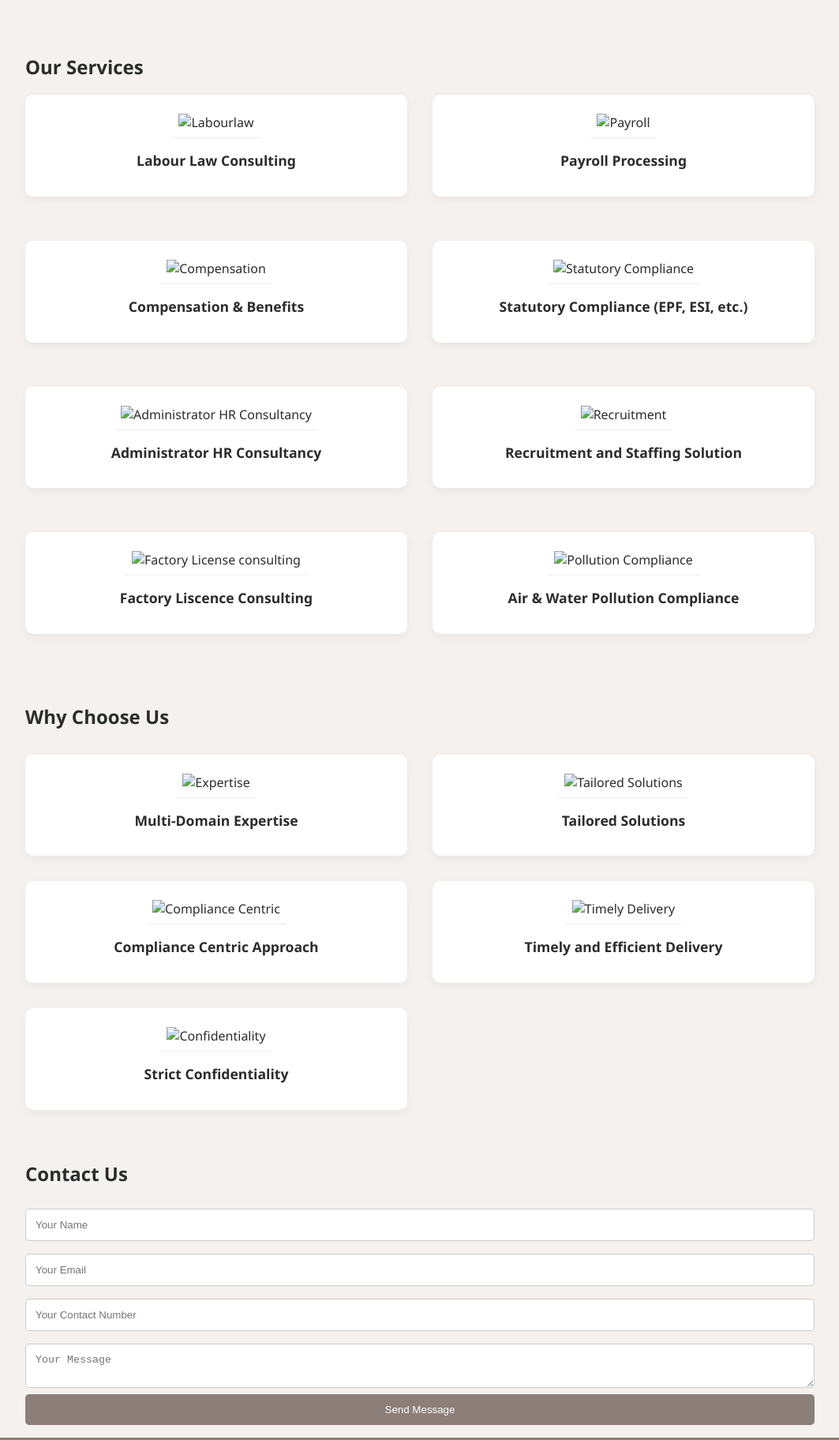
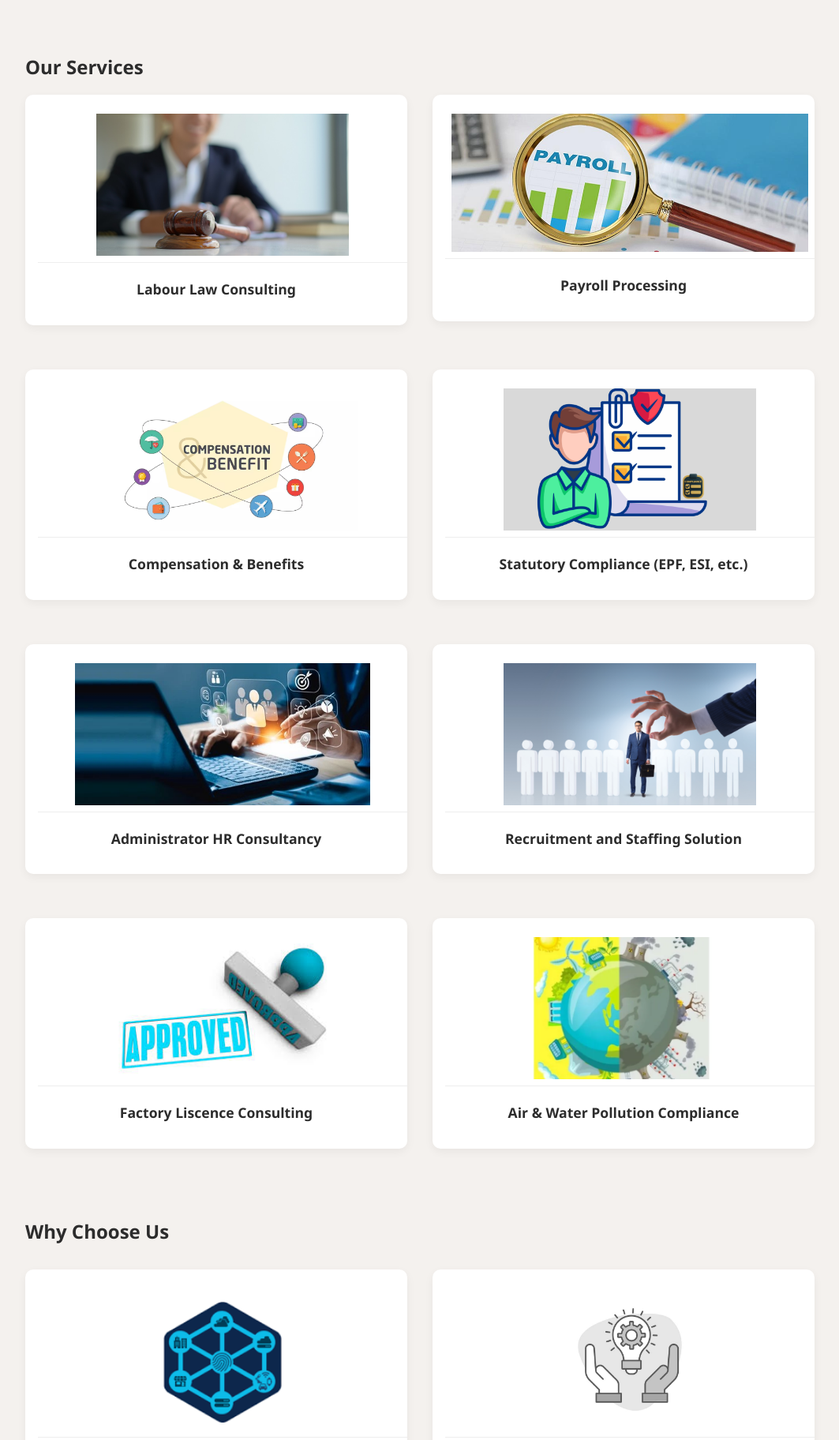
Before and after one commit to AbsoluteHR/Absolute_HR, a plain HTML site: page index.html in a window 1280 px wide. Shown: the part 800-2624 px from the top of the page at 79% size, without its empty margins (108-1171 px from the left). Drawn offline with Linux system fonts and the light colour scheme; files whose address does not match are found by name.

Commit message:
index.html

```diff
--- a/index.html
+++ b/index.html
@@ -22,7 +22,7 @@
       font-family: 'Segoe UI', sans-serif;
       background-color: #f4f1ee;
       color: #2c2c2c;
-      padding-top: 140px; /* Add padding equal to the header height */
+      padding-top: 140px;
     }
 
     .header-container {
@@ -239,7 +239,7 @@
     }
 
     .hero {
-      background: url("assets/hshake.png") no-repeat left center;
+      background: url("hshake.png") no-repeat left center;
       background-size: cover;
       padding: 10rem 1rem;
       text-align: center;
@@ -263,16 +263,16 @@
     }
 
     .service-item {
-      margin-bottom: 1.5rem; /* Space between service dropdowns */
+      margin-bottom: 1.5rem;
       border-radius: 10px;
       background-color: #ffffff;
-      box-shadow: 0 4px 12px rgba(0, 0, 0, 0.05); /* Soft shadow like Why Us */
+      box-shadow: 0 4px 12px rgba(0, 0, 0, 0.05);
       overflow: hidden;
       transition: box-shadow 0.3s ease;
     }
 
     .dropdown-btn {
-      background-color: #8c7f7a; /* Distinct yet consistent with site palette */
+      background-color: #8c7f7a;
       color: white;
       padding: 1rem 1.25rem;
       text-align: left;
@@ -286,12 +286,12 @@
     }
 
     .dropdown-btn:hover {
-      background-color: #6e615d; /* Softer hover tone */
+      background-color: #6e615d;
     }
 
     .dropdown-content {
       display: none;
-      background-color: #ffffff; /* Clear contrast */
+      background-color: #ffffff;
       color: #2c2c2c;
       padding: 1rem 1.25rem;
       border-top: 1px solid #eee;
@@ -394,7 +394,7 @@
       background-color: #8c7f7a;
       color: #fff;
       padding: 1rem;
-      padding-right: 140px; /* Reserve space for logo */
+      padding-right: 140px;
       text-align: center;
       box-sizing: border-box;
       display: flex;
@@ -521,7 +521,7 @@
 
     @media (max-width: 480px) {
       body {
-        padding-top: 160px; /* accommodate header space */
+        padding-top: 160px;
       }
 
       .hero {
@@ -656,7 +656,7 @@
         </li>
         <li><a href="#why">Why Us</a></li>
         <li><a href="#contact">Contact</a></li>
-        <li><a href="assets/Absolute Profile.pdf" download>Download Profile</a></li>
+        <li><a href="Absolute Profile.pdf" download>Download Profile</a></li>
       </ul>
     </nav>
   </header>
@@ -680,7 +680,7 @@
 
     <div class="service-item">
       <div class="service-header" onclick="toggleExclusiveService(this)">
-        <img src="assets/Labourlaw.jpg" alt="Labourlaw" class="service-icon" />
+        <img src="Labourlaw.jpg" alt="Labourlaw" class="service-icon" />
         <h3>Labour Law Consulting</h3>
       </div>
       <div class="dropdown-content">
@@ -692,7 +692,7 @@
 
     <div class="service-item">
         <div class="service-header" onclick="toggleExclusiveService(this)">
-            <img src="assets/payroll.jpg" alt="Payroll" class="service-icon" />
+            <img src="payroll.jpg" alt="Payroll" class="service-icon" />
             <h3>Payroll Processing</h3>
         </div>
       <div class="dropdown-content">
@@ -704,7 +704,7 @@
 
     <div class="service-item">
         <div class="service-header" onclick="toggleExclusiveService(this)">
-        <img src="assets/compensation.avif" alt="Compensation" class="service-icon" />
+        <img src="compensation.avif" alt="Compensation" class="service-icon" />
         <h3>Compensation & Benefits</h3>
       </div>
       <div class="dropdown-content">
@@ -716,7 +716,7 @@
 
     <div class="service-item">
         <div class="service-header" onclick="toggleExclusiveService(this)">
-            <img src="assets/scompliance.png" alt="Statutory Compliance" class="service-icon" />
+            <img src="scompliance.png" alt="Statutory Compliance" class="service-icon" />
             <h3>Statutory Compliance (EPF, ESI, etc.)</h3>
         </div>
       <div class="dropdown-content">
@@ -728,7 +728,7 @@
 
     <div class="service-item">
         <div class="service-header" onclick="toggleExclusiveService(this)">
-            <img src="assets/adminhr.jpg" alt="Administrator HR Consultancy" class="service-icon" />
+            <img src="adminhr.jpg" alt="Administrator HR Consultancy" class="service-icon" />
             <h3>Administrator HR Consultancy</h3>
         </div>
       <div class="dropdown-content">
@@ -740,7 +740,7 @@
 
     <div class="service-item">
         <div class="service-header" onclick="toggleExclusiveService(this)">
-            <img src="assets/recruitment.webp" alt="Recruitment" class="service-icon" />
+            <img src="recruitment.webp" alt="Recruitment" class="service-icon" />
             <h3>Recruitment and Staffing Solution</h3>
         </div>
       <div class="dropdown-content">
@@ -752,7 +752,7 @@
 
     <div class="service-item">
         <div class="service-header" onclick="toggleExclusiveService(this)">
-            <img src="assets/faclicense.jpg" alt="Factory License consulting" class="service-icon" />
+            <img src="faclicense.jpg" alt="Factory License consulting" class="service-icon" />
             <h3>Factory Liscence Consulting</h3>
         </div>
       <div class="dropdown-content">
@@ -764,7 +764,7 @@
 
     <div class="service-item">
         <div class="service-header" onclick="toggleExclusiveService(this)">
-            <img src="assets/pollutioncompliance.webp" alt="Pollution Compliance" class="service-icon" />
+            <img src="pollutioncompliance.webp" alt="Pollution Compliance" class="service-icon" />
             <h3>Air & Water Pollution Compliance</h3>
         </div>
       <div class="dropdown-content">
@@ -782,7 +782,7 @@
   <div class="why-grid">
     <div class="why-item" onclick="toggleWhyItem(this)">
         <div class="why-header">
-        <img src="assets/multidomain.png" alt="Expertise" class="why-icon-full" />
+        <img src="multidomain.png" alt="Expertise" class="why-icon-full" />
         <h3>Multi-Domain Expertise</h3>
         </div>
         <div class="why-dropdown">
@@ -794,7 +794,7 @@
 
     <div class="why-item" onclick="toggleWhyItem(this)">
         <div class="why-header">
-        <img src="assets/tailoredsol.jpg" alt="Tailored Solutions" class="why-icon-full" />
+        <img src="tailoredsol.jpg" alt="Tailored Solutions" class="why-icon-full" />
         <h3>Tailored Solutions</h3>
         </div>
         <div class="why-dropdown">
@@ -806,7 +806,7 @@
 
     <div class="why-item" onclick="toggleWhyItem(this)">
         <div class="why-header">
-        <img src="assets/comcentric.png" alt="Compliance Centric" class="why-icon-full" />
+        <img src="comcentric.png" alt="Compliance Centric" class="why-icon-full" />
         <h3>Compliance Centric Approach</h3>
         </div>
         <div class="why-dropdown">
@@ -818,7 +818,7 @@
 
     <div class="why-item" onclick="toggleWhyItem(this)">
         <div class="why-header">
-        <img src="assets/timelydelivery.png" alt="Timely Delivery" class="why-icon-full" />
+        <img src="timelydelivery.png" alt="Timely Delivery" class="why-icon-full" />
         <h3>Timely and Efficient Delivery</h3>
         </div>
         <div class="why-dropdown">
@@ -830,7 +830,7 @@
 
     <div class="why-item" onclick="toggleWhyItem(this)">
         <div class="why-header">
-        <img src="assets/confidential.jpg" alt="Confidentiality" class="why-icon-full" />
+        <img src="confidential.jpg" alt="Confidentiality" class="why-icon-full" />
         <h3>Strict Confidentiality</h3>
         </div>
         <div class="why-dropdown">
@@ -863,14 +863,10 @@
   </footer>
 
   <script>
-    // This assumes you will assign the form an ID if needed
     const form = document.querySelector('form');
     if (form) {
-      form.addEventListener('submit', function (e) {
-        // Optional: only prevent if you want custom handling
-        // e.preventDefault();
+      form.addEventListener('submit', function (e)
         alert('Thank you for contacting Absolute HR. We will get back to you shortly!');
-        // Optional: this.reset(); // Don't reset if Netlify is handling it
       });
     }
   </script>
```
